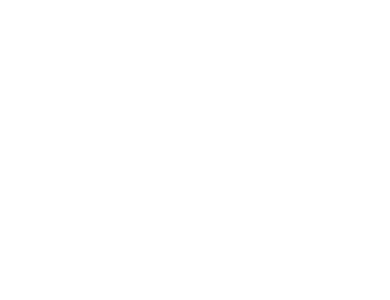
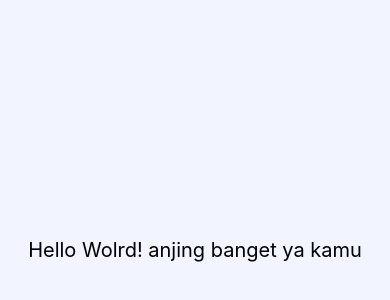
Before and after one commit to IyanSugiarto18/LearnReactNative, a React Native app: screen / in a window 390 px wide. Shown: the part 172-472 px from the top of the page. Built offline with nearby package versions, Linux system fonts and the light colour scheme.

Commit message:
Component Text

```diff
--- a/App.tsx
+++ b/App.tsx
@@ -1,11 +1,13 @@
 import React from "react";
-import {Text, View} from "react-native";
+import { Text, View} from "react-native";
+import TextComponent from "./src/Components/Text/CompponentText";
 
-function App() {
-  return
-  <View>
-    <Text>Hello Wolrd!</Text>
-  </View>;
-}
+const App = () => {
+  return (
+    <View style={{ backgroundColor: '#F2F4FF', flex: 1}}>
+      <TextComponent />
+    </View>
+  );
+};
 
 export default App;
--- /dev/null
+++ b/src/Components/Text/CompponentText.js
@@ -0,0 +1,14 @@
+import React from "react";
+import {Text, View} from "react-native";
+import style from "../../assets/style";
+
+
+const ComponentText = () => {
+    return (
+        <View style={style.container}>
+            <Text style={style.text}>Hello Wolrd! anjing banget ya kamu</Text>
+        </View>
+    );
+};
+
+export default ComponentText;
--- /dev/null
+++ b/src/assets/style.js
@@ -0,0 +1,17 @@
+import React from "react";
+import {StyleSheet} from "react-native";
+
+const style = StyleSheet.create({
+    container: {
+        flex: 1,
+        justifyContent: 'center',
+        alignItems: 'center',
+    },
+    text: {
+        color: 'black',
+        fontWeight: 'normal',
+        fontSize: 20,
+    }
+});
+
+export default style;
```
